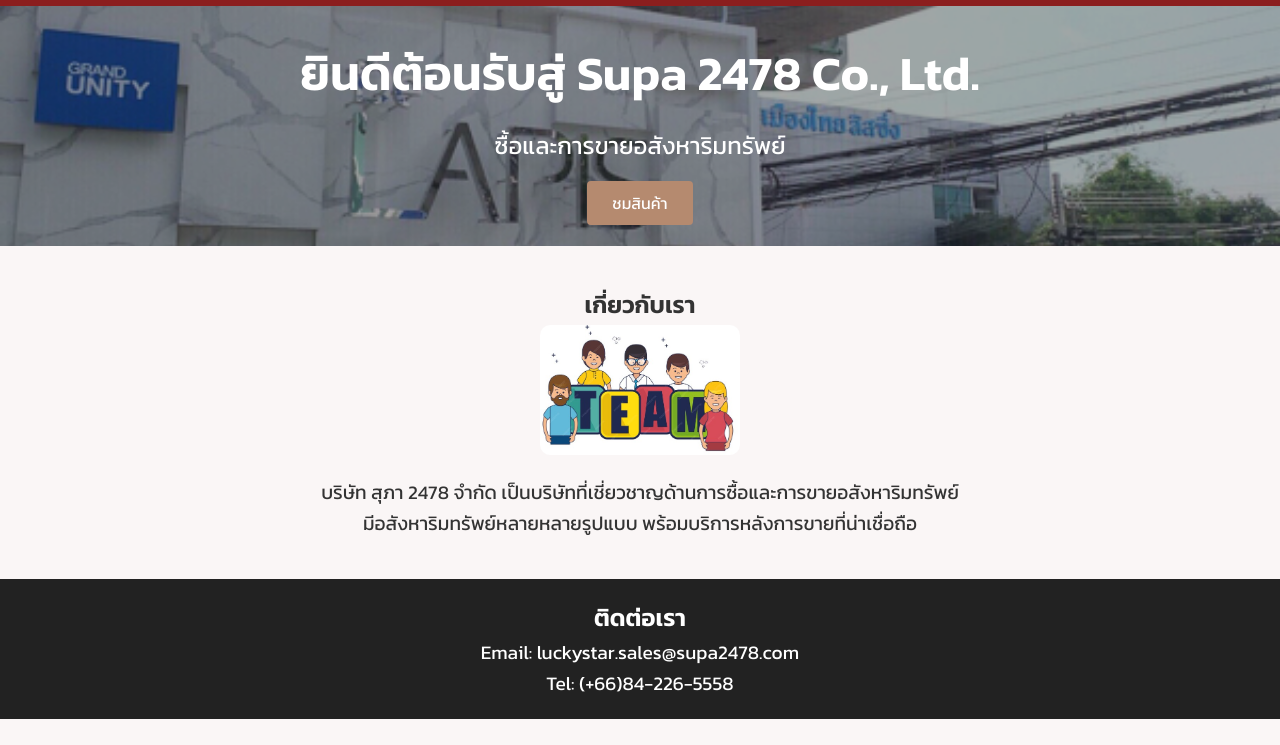
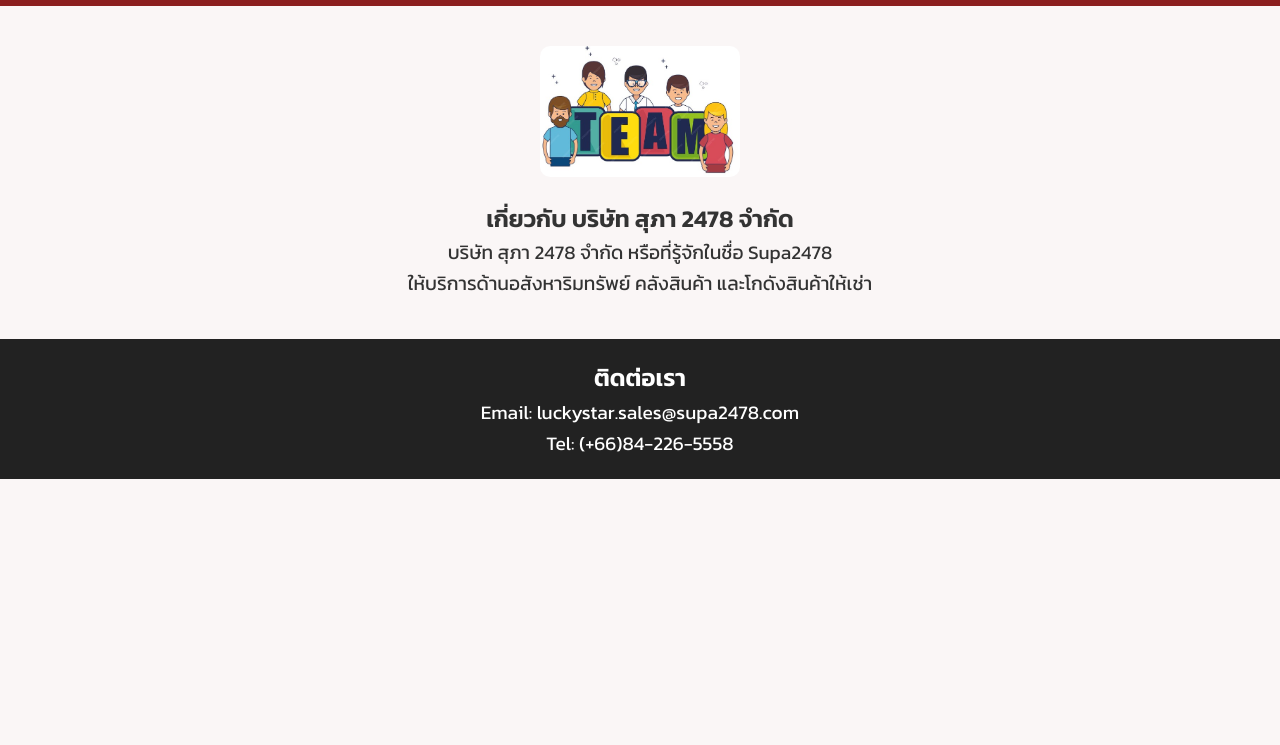
Before and after one commit to Supa2478/supa2478, a plain HTML site: page about.html in a window 1280 px wide. Shown: the part 55-800 px from the top of the page. Drawn offline with Linux system fonts and the light colour scheme; files whose address does not match are found by name.

Commit message:
change meta tag

```diff
--- a/about.html
+++ b/about.html
@@ -4,7 +4,8 @@
 <head>
     <meta charset="UTF-8" />
     <meta name="viewport" content="width=device-width, initial-scale=1.0" />
-    <title>Supa 2478 Co., Ltd.</title>
+    <meta name="description" content="บริษัท สุภา 2478 จำกัด (Supa 2478 Co., Ltd.) ให้บริการด้านอสังหาริมทรัพย์ ให้เช่าคลังสินค้า โกดังสินค้า และ Real Estate ในประเทศไทย">
+    <title>บริษัท สุภา 2478 จำกัด | Supa 2478 Co., Ltd. | อสังหาริมทรัพย์ ให้เช่า คลังสินค้า</title>
     <link rel="preconnect" href="https://fonts.googleapis.com">
     <link rel="preconnect" href="https://fonts.gstatic.com" crossorigin>
     <link rel="stylesheet" href="https://fonts.googleapis.com/css2?family=Kanit:ital,wght@0,100;0,200;0,300;0,400;0,500;0,600;0,700;0,800;0,900;1,100;1,200;1,300;1,400;1,500;1,600;1,700;1,800;1,900&display=swap">
@@ -28,24 +29,17 @@
         </div>
     </header>
 
-    <!-- Hero Section -->
-    <section id="hero">
-        <div class="hero-overlay"></div>
-        <div class="hero-content">
-            <h1>ยินดีต้อนรับสู่ Supa 2478 Co., Ltd.</h1>
-            <p style="font-size: 1.5rem;">ซื้อและการขายอสังหาริมทรัพย์</p>
-            <br>
-            <a href="#products" class="btn">ชมสินค้า</a>
-        </div>
-    </section>
-
     <!-- About -->
     <section id="about" class="container">
-        <h2>เกี่ยวกับเรา</h2>
         <div class="about-content">
             <img src="assets/img/team1.jpg" alt="Team" />
-            <p>บริษัท สุภา 2478 จำกัด เป็นบริษัทที่เชี่ยวชาญด้านการซื้อและการขายอสังหาริมทรัพย์ <br>
-                มีอสังหาริมทรัพย์หลายหลายรูปแบบ พร้อมบริการหลังการขายที่น่าเชื่อถือ</p>
+            <h1>เกี่ยวกับ บริษัท สุภา 2478 จำกัด</h1>
+            <p>
+                บริษัท สุภา 2478 จำกัด หรือที่รู้จักในชื่อ Supa2478<br>
+                ให้บริการด้านอสังหาริมทรัพย์ คลังสินค้า และโกดังสินค้าให้เช่า
+            </p>
+
+
         </div>
     </section>
 
```
Also changed, not shown: contact.html (+2 -1 lines), index.html (+3 -2 lines), product-detail.html (+4 -3 lines), products.html (+2 -1 lines).
